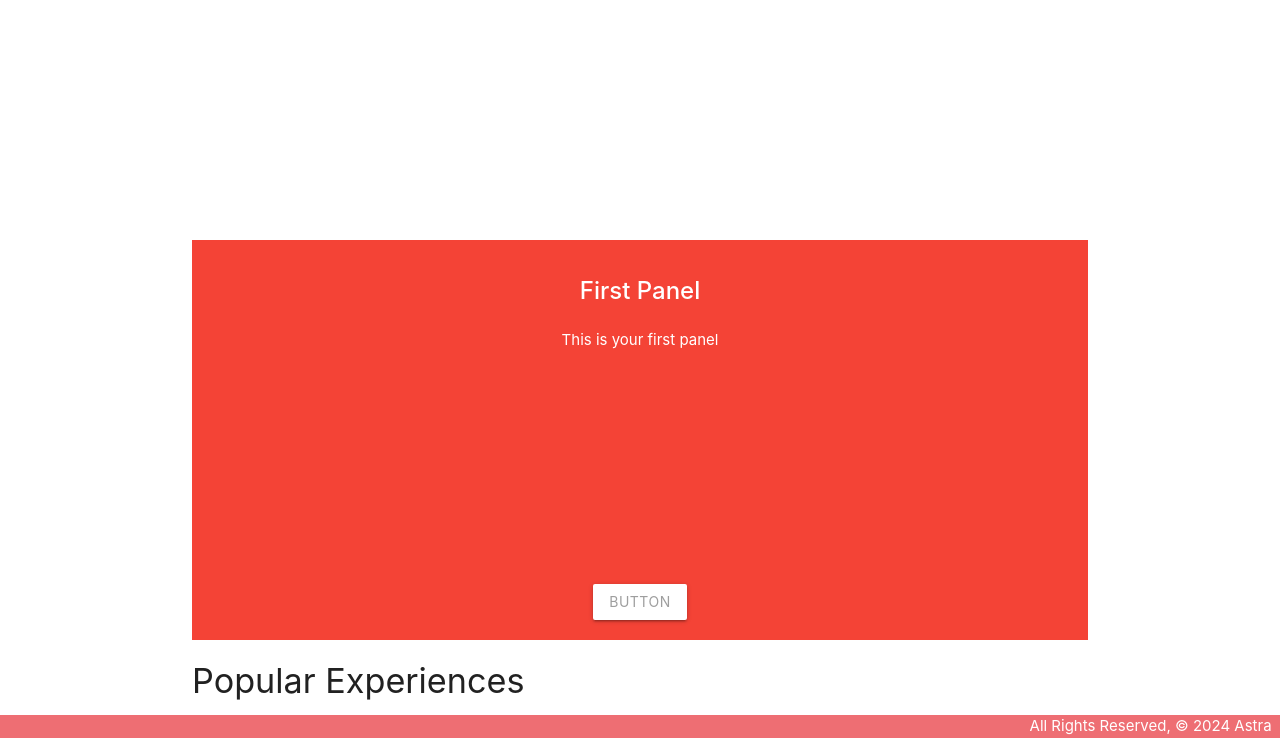
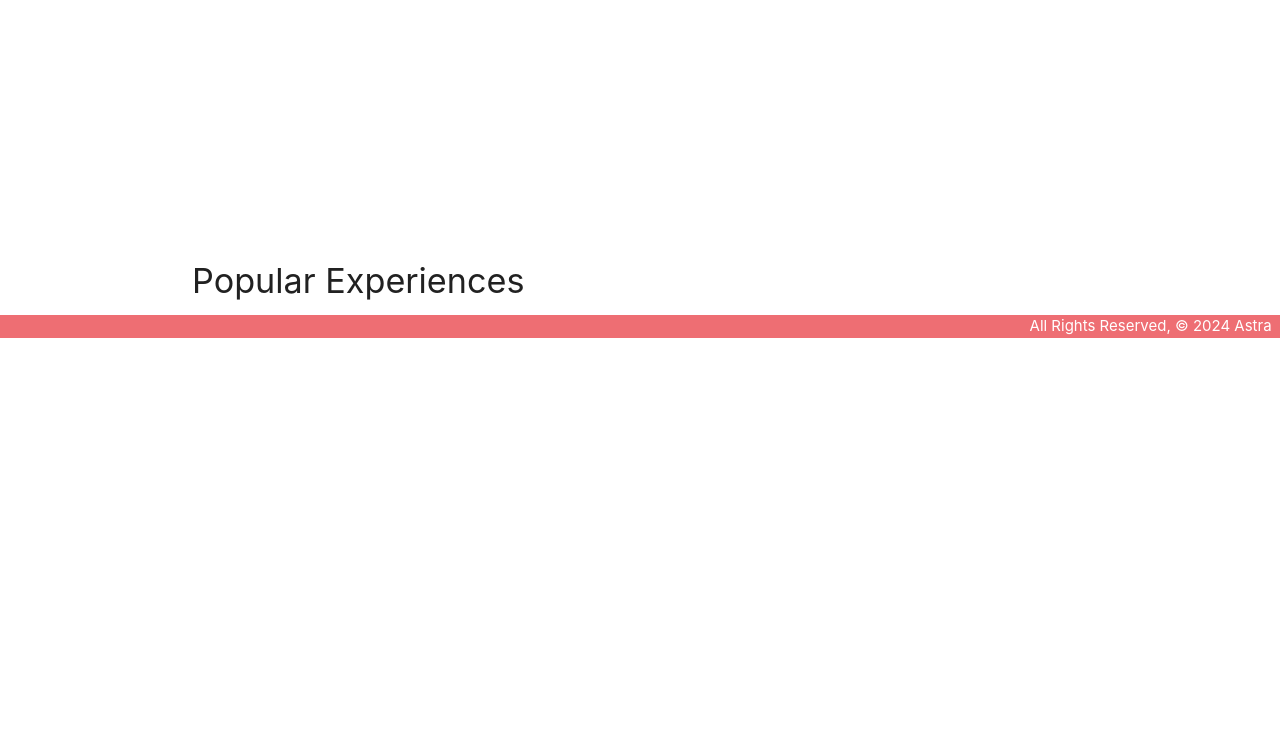
Before and after one commit to VSoups/Astra, a Django app: page / in a window 1280 px wide. Shown: the part 489-1227 px from the top of the page. After the commit the page ends 827 px from the top, so only its background shows below. Run offline with Django 5.2, Linux system fonts and the light colour scheme; data that the repository does not hold is empty.

Commit message:
Bugs fixed

```diff
--- a/main_app/templates/home.html
+++ b/main_app/templates/home.html
@@ -5,7 +5,6 @@
 
 <section class="search">
     <form action="{% url 'index' %}?search_query=" method="get">
-        <!-- {% csrf_token %} -->
         <div class="input-field search-form" >
             <input id="search" name="search_query" type="search" required>
             <label class="label-icon" for="search"><i class="material-icons">Enter a destination or experience</i></label>
@@ -25,28 +24,6 @@
     </div>
 </section>
 
-<div class="carousel carousel-slider center">
-    <div class="carousel-fixed-item center">
-      <a class="btn waves-effect white grey-text darken-text-2">button</a>
-    </div>
-    <div class="carousel-item red white-text" href="#one!">
-      <h2>First Panel</h2>
-      <p class="white-text">This is your first panel</p>
-    </div>
-    <div class="carousel-item amber white-text" href="#two!">
-      <h2>Second Panel</h2>
-      <p class="white-text">This is your second panel</p>
-    </div>
-    <div class="carousel-item green white-text" href="#three!">
-      <h2>Third Panel</h2>
-      <p class="white-text">This is your third panel</p>
-    </div>
-    <div class="carousel-item blue white-text" href="#four!">
-      <h2>Fourth Panel</h2>
-      <p class="white-text">This is your fourth panel</p>
-    </div>
-</div>
-
 <section class="experiences">
     <h4>Popular Experiences</h4>
     <ul>
@@ -55,6 +32,7 @@
         {% endfor %}
     </ul>
 </section>
+
 
 <script>
     M.AutoInit();
--- a/main_app/templates/main_app/review_confirm_delete.html
+++ b/main_app/templates/main_app/review_confirm_delete.html
@@ -8,6 +8,6 @@
   <form action="" method="POST">
     {% csrf_token %}
     <input type="submit" value="Yes - Delete!" class="btn">
-    <a href="{% url 'reviews_index' %}">Cancel</a>
+    <a href="{% url 'index' %}">Cancel</a>
   </form>
 {% endblock %}
--- a/main_app/templates/main_app/review_detail.html
+++ b/main_app/templates/main_app/review_detail.html
@@ -10,10 +10,12 @@
     <p>Rating: {{ review.get_rating_display }}</p>
     <p>Content: {{ review.content|linebreaks }}</p>
   </div>
+  {% if review.user == request.user %}
   <div class="card-action">
     <a href="{% url 'reviews_update' review.id %}">Edit</a>
     <a href="{% url 'reviews_delete' review.id %}">Delete</a>
   </div>
+  {% endif %}
 </div>
 
 <div class="carousel carousel-slider">
--- a/main_app/templates/main_app/review_list.html
+++ b/main_app/templates/main_app/review_list.html
@@ -29,7 +29,8 @@
 
     </div>
   </a>
-
+  {% empty %}
+    <h5>No user reviews</h5>
 {% endfor %}
 
 
--- a/main_app/templates/packages/index.html
+++ b/main_app/templates/packages/index.html
@@ -4,7 +4,6 @@
 <h1>Package List</h1>
 
 <form action="{% url 'index' %}?date=&destination=&experience=&search_query=" method="GET">
-  <label for="">Pick a date</label>
   <input type="date" name="date" id="date" value="{{ date }}" required>
   {% if destination %}
     <input type="hidden" name="destination" value="{{ destination }}" required>
@@ -36,6 +35,8 @@
   {% empty %}
     <h5>No packages match your search</h5>
   {% endfor %}
+{% else %}
+    <h5>Pick a date</h5>
 {% endif %}
 
 <script>
--- a/main_app/views.py
+++ b/main_app/views.py
@@ -9,6 +9,8 @@ from django.contrib.auth.decorators import login_required
 from django.contrib.auth.mixins import LoginRequiredMixin
 from .forms import TicketForm
 from django.utils import timezone
+from django.core.exceptions import PermissionDenied
+from django.http import HttpResponseForbidden
 import boto3, os, uuid
 
 # Create your views here.
@@ -133,15 +135,28 @@ class ReviewCreate(LoginRequiredMixin, CreateView):
         form.instance.package_id = self.kwargs['pkg_id']
         return super().form_valid(form)
 
+    success_url = '/tickets/history'
+
 
 class ReviewUpdate(LoginRequiredMixin, UpdateView):
     model = Review
     fields = ['content', 'rating']
 
+    def dispatch(self, request, *args, **kwargs):
+        review = self.get_object()
+        if review.user != request.user:
+            return HttpResponseForbidden("You are not allowed to edit this review.")
+        return super().dispatch(request, *args, **kwargs)
 
 class ReviewDelete(LoginRequiredMixin, DeleteView):
     model = Review
-    success_url = '/reviews/'
+    success_url = '/packages'
+
+    def dispatch(self, request, *args, **kwargs):
+        review = self.get_object()
+        if review.user != request.user:
+            return HttpResponseForbidden("You are not allowed to edit this review.")
+        return super().dispatch(request, *args, **kwargs)
 
 @login_required
 def like_review(request, pkg_id, review_id):
```
Also changed, not shown: main_app/templates/packages/ticket_index.html (+4 -5 lines).
